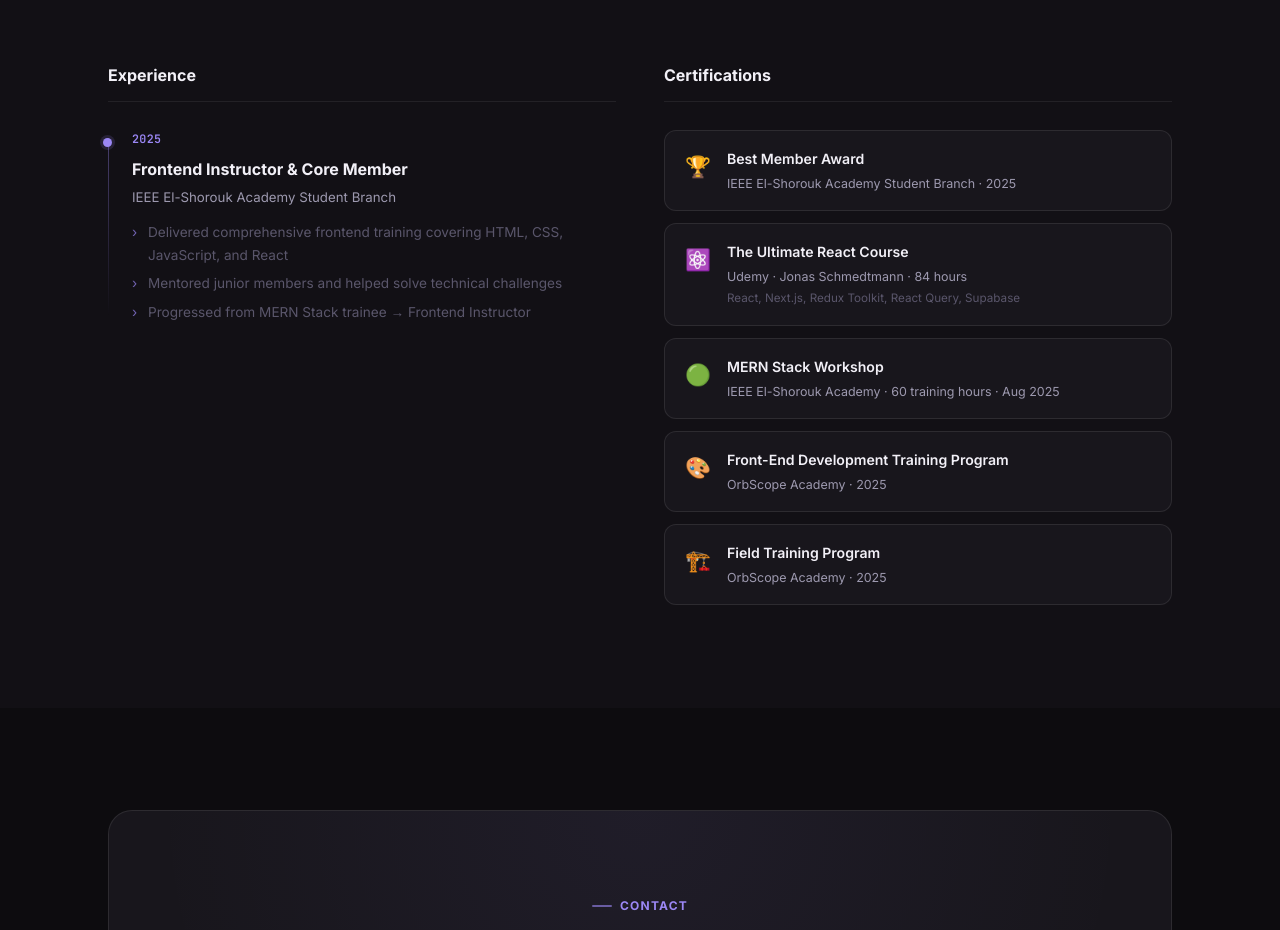
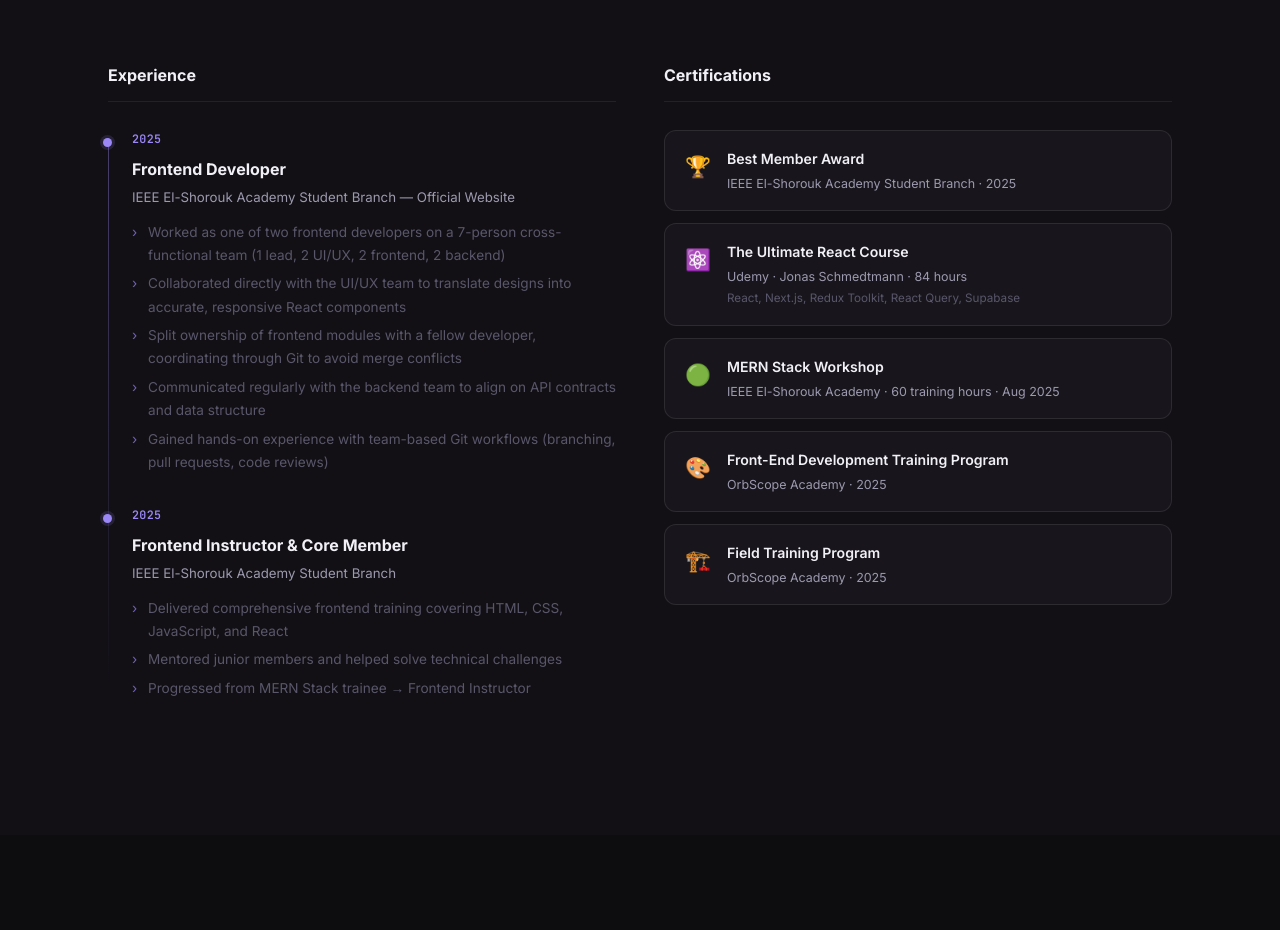
Before and after one commit to AhmedWaheedElmallah29/portfolio, a React (Vite) app: page / in a window 1280 px wide. Shown: the part 4422-5352 px from the top of the page. Built offline with nearby package versions, Linux system fonts and the light colour scheme.

Commit message:
add ieee website to Experience

```diff
--- a/src/components/Experience.jsx
+++ b/src/components/Experience.jsx
@@ -1,6 +1,19 @@
 import { useReveal } from '../hooks/useReveal'
 
 const TIMELINE = [
+  {
+    id: 'ieee-dev',
+    date: '2025',
+    role: 'Frontend Developer',
+    org: 'IEEE El-Shorouk Academy Student Branch — Official Website',
+    details: [
+      'Worked as one of two frontend developers on a 7-person cross-functional team (1 lead, 2 UI/UX, 2 frontend, 2 backend)',
+      'Collaborated directly with the UI/UX team to translate designs into accurate, responsive React components',
+      'Split ownership of frontend modules with a fellow developer, coordinating through Git to avoid merge conflicts',
+      'Communicated regularly with the backend team to align on API contracts and data structure',
+      'Gained hands-on experience with team-based Git workflows (branching, pull requests, code reviews)',
+    ],
+  },
   {
     id: 'ieee',
     date: '2025',
```
